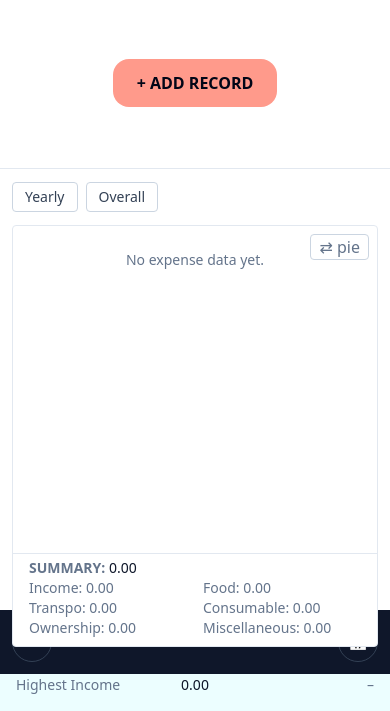
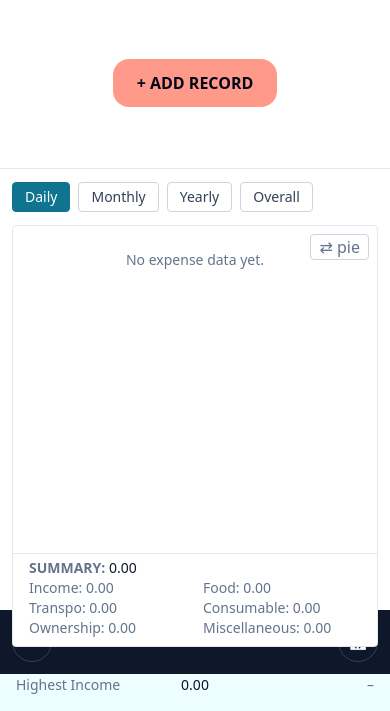
Before and after one commit to bjkmz/expense-tracker, a Django app: page / in a window 390 px wide. Shown: the part 170-881 px from the top of the page. Run offline with Django 5.2, Linux system fonts and the light colour scheme; data comes from the database, SQL or seed files in the repository; tables that the repository leaves empty hold one stand-in row (values such as "Sample post"); some libraries are stand-ins or nearby versions.

Commit message:
mobile-home-insights-view-range-buttons-daily-monthly

```diff
--- a/templates/partials/home_insights.html
+++ b/templates/partials/home_insights.html
@@ -8,7 +8,15 @@
        hx-vals='js:{scope: event.detail.scope, period: event.detail.period}'
        hx-target="#home-insights" hx-swap="outerHTML"></div>
   {# All-data abstractions: Yearly = per-year graph, Overall = per-month graph #}
-  <div class="sticky top-0 z-20 h-14 bg-white flex items-center gap-2 px-3">
+  <div class="sticky top-0 z-20 h-14 bg-white flex items-center gap-2 px-3 overflow-x-auto">
+    <button class="border rounded px-3 py-1 text-sm md:hidden {% if ins_scope == 'day' %}bg-brand border-brand text-white{% else %}border-slate-300 text-slate-700 hover:bg-brand-tint hover:border-brand-light{% endif %}"
+            title="Daily insights"
+            hx-get="{% url 'home-insights' %}?scope=day&period={{ ins_period }}"
+            hx-target="#home-insights" hx-swap="outerHTML">Daily</button>
+    <button class="border rounded px-3 py-1 text-sm md:hidden {% if ins_scope == 'month' %}bg-brand border-brand text-white{% else %}border-slate-300 text-slate-700 hover:bg-brand-tint hover:border-brand-light{% endif %}"
+            title="Monthly insights"
+            hx-get="{% url 'home-insights' %}?scope=month&period={{ ins_period }}"
+            hx-target="#home-insights" hx-swap="outerHTML">Monthly</button>
     <button class="border rounded px-3 py-1 text-sm {% if ins_scope == 'yearly' %}bg-brand border-brand text-white{% else %}border-slate-300 text-slate-700 hover:bg-brand-tint hover:border-brand-light{% endif %}"
             title="All data, one point per year"
             hx-get="{% url 'home-insights' %}?scope=yearly&period=all"
```
